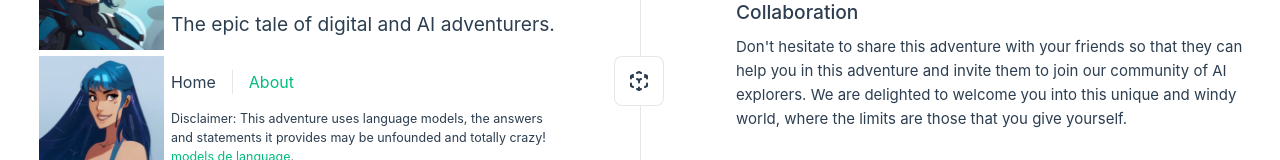
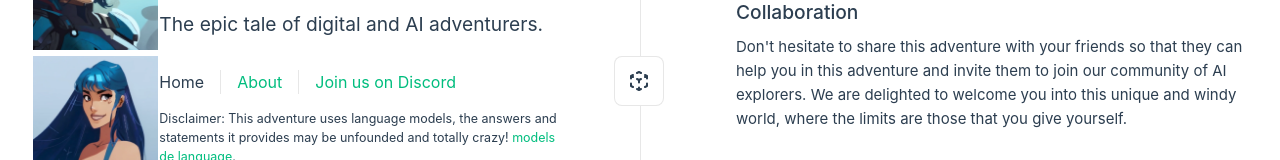
Before and after one commit to scenaristeur/numerai, a Vue app: page / in a window 1280 px wide. Shown: the part 344-504 px from the top of the page. Built offline with nearby package versions, Linux system fonts and the light colour scheme; no server answers.

Commit message:
discord channel

```diff
--- a/src/App.vue
+++ b/src/App.vue
@@ -14,11 +14,16 @@ import HistoryGalery from './views/HistoryGalery.vue';
       <nav>
         <RouterLink to="/">{{ $t('home') }}</RouterLink>
         <RouterLink to="/about">{{ $t('about') }}</RouterLink>
+
+        <a href="https://discord.gg/X5UqZdSrmP" target="_blank">Join us on Discord</a>
       </nav>
       <small v-if="level == 0">
         {{ $t('disclaimer') }}
 
         <a href="https://fr.wikipedia.org/wiki/Grand_mod%C3%A8le_de_langage" target="_blank">models de language</a>.
+
+
+
 
         <hr>
         0.0.1-stable-diff
```
